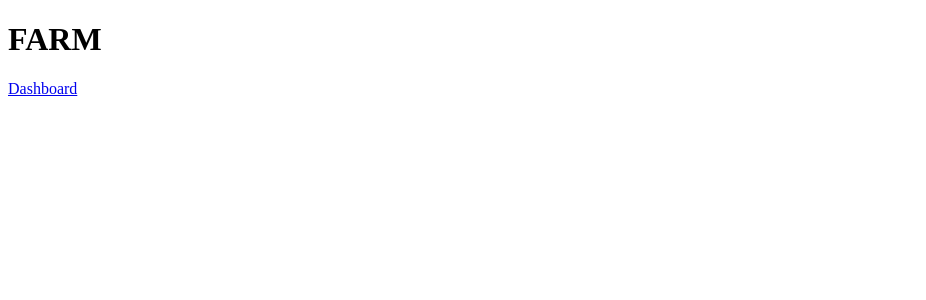
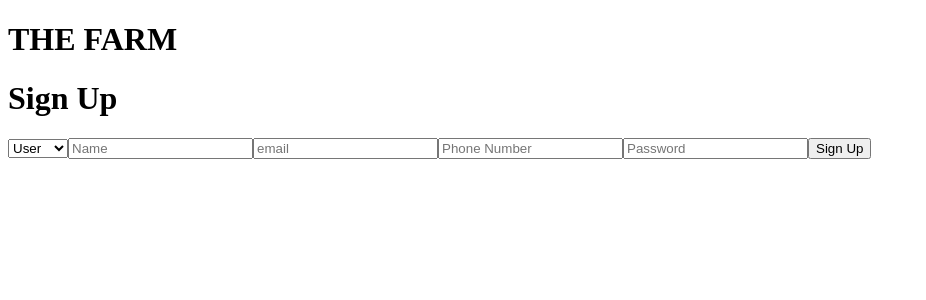
Before and after one commit to Osekobo/My_Farm, a React (Vite) app in the folder the-farm/: page / in a window 1280 px wide. Shown: the top 300 px of the page, without its empty margins (0-926 px from the left). Built offline with nearby package versions, Linux system fonts and the light colour scheme.

Commit message:
SignUp page added

```diff
--- a/the-farm/src/App.jsx
+++ b/the-farm/src/App.jsx
@@ -1,11 +1,13 @@
 import './App.css'
-import NavBar from './components/NavBar'
+// import NavBar from './components/NavBar'
+import SignUp from './components/SignUp'
 
 function App() {
   return (
     <>
-      <h1>FARM</h1>
-      <NavBar />
+      <h1>THE FARM</h1>
+      {/* <NavBar /> */}
+      <SignUp />
     </>
   )
 }
--- /dev/null
+++ b/the-farm/src/components/SignUp.jsx
@@ -0,0 +1,68 @@
+import { useState } from "react"
+function SignUp () {
+
+    const [formData, setFormData] = useState({
+        role: "user",
+        username: "",
+        email: "",
+        phone_number: "",
+        password: "",
+        admin_code: "",
+    })
+
+    const [message, setMessage] = useState("")
+    const handleChange = (e) => {
+        setFormData({
+            ...formData,
+            [e.target.name]: e.target.value,
+        })
+    }
+
+    const handleSubmit = async (e) => {
+        e.preventDefault();
+
+        try {
+            const res = await fetch("http://127.0.0.1:5000/signup", {
+                method: "POST",
+                headers: {"Content-Type": "application/json"},
+                body: JSON.stringify(formData),
+            })
+
+            const data = await res.json();
+
+            if (res.ok) {
+                setMessage("Signup Successfull!")
+            } else {
+                setMessage(`${data.message}`);
+            }
+        } catch (error) {
+            console.error(error)
+            setMessage("Something went wrong!")
+        }
+    }
+    return (
+        <div>
+            <h1>Sign Up</h1>
+
+            <form onSubmit={handleSubmit}>
+                <select name="role" value={formData.role} onChange={handleChange}>
+                    <option value="user">User</option>
+                    <option value="admin">Admin</option>
+                </select>
+                <input type="text" name="username" placeholder="Name" value={formData.username} onChange={handleChange} required/>
+                <input type="text" name="email" placeholder="email" value={formData.email} onChange={handleChange} required/>
+                <input type="text" name="phone_number" placeholder="Phone Number" value={formData.phone_number} onChange={handleChange} required/>
+                <input type="password" name="password" placeholder="Password" value={formData.password} onChange={handleChange} required/>
+
+                {formData.role === "admin" && (
+                    <input type="text" name="admin_code" placeholder="Admin Code" value={formData.admin_code} onChange={handleChange}/>
+                )}
+
+                <button type="submit">Sign Up</button>
+            </form>
+            {message && (<p>{message}</p>)}
+        </div>
+    )
+
+}
+export default SignUp
```
